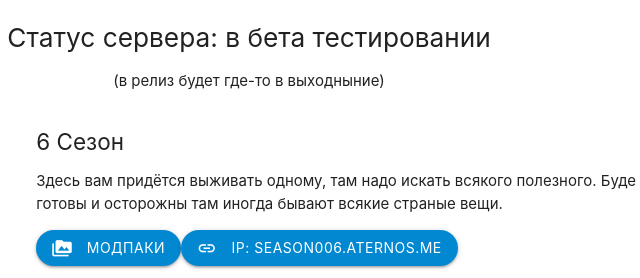
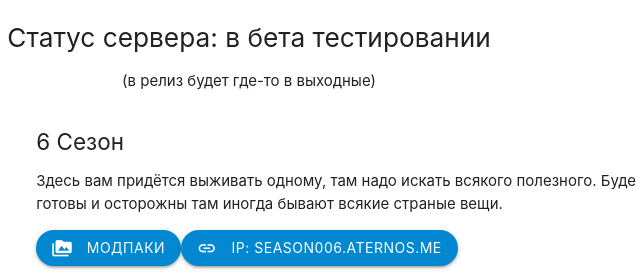
Before and after one commit to NikSavchenk0/oldmcvoid.net, a plain HTML site: page index.html in a window 1280 px wide. Shown: the part 344-622 px from the top of the page, 391-1031 px from the left. Drawn offline with Linux system fonts and the light colour scheme.

Commit message:
Update index.html

```diff
--- a/index.html
+++ b/index.html
@@ -79,7 +79,7 @@
         </div>
         <section id="section-why" class="container">
             <h3 class="center-align">Статус сервера: в бета тестировании</h3>
-            <p class="center-align">(в релиз будет где-то в выходныние)</p>
+            <p class="center-align">(в релиз будет где-то в выходные)</p>
             <div class="row">
                 <div class="col s12 l3"><i class="material-icons benefit-icon">announcement</i></div>
                 <div class="col s12 l9">
```
